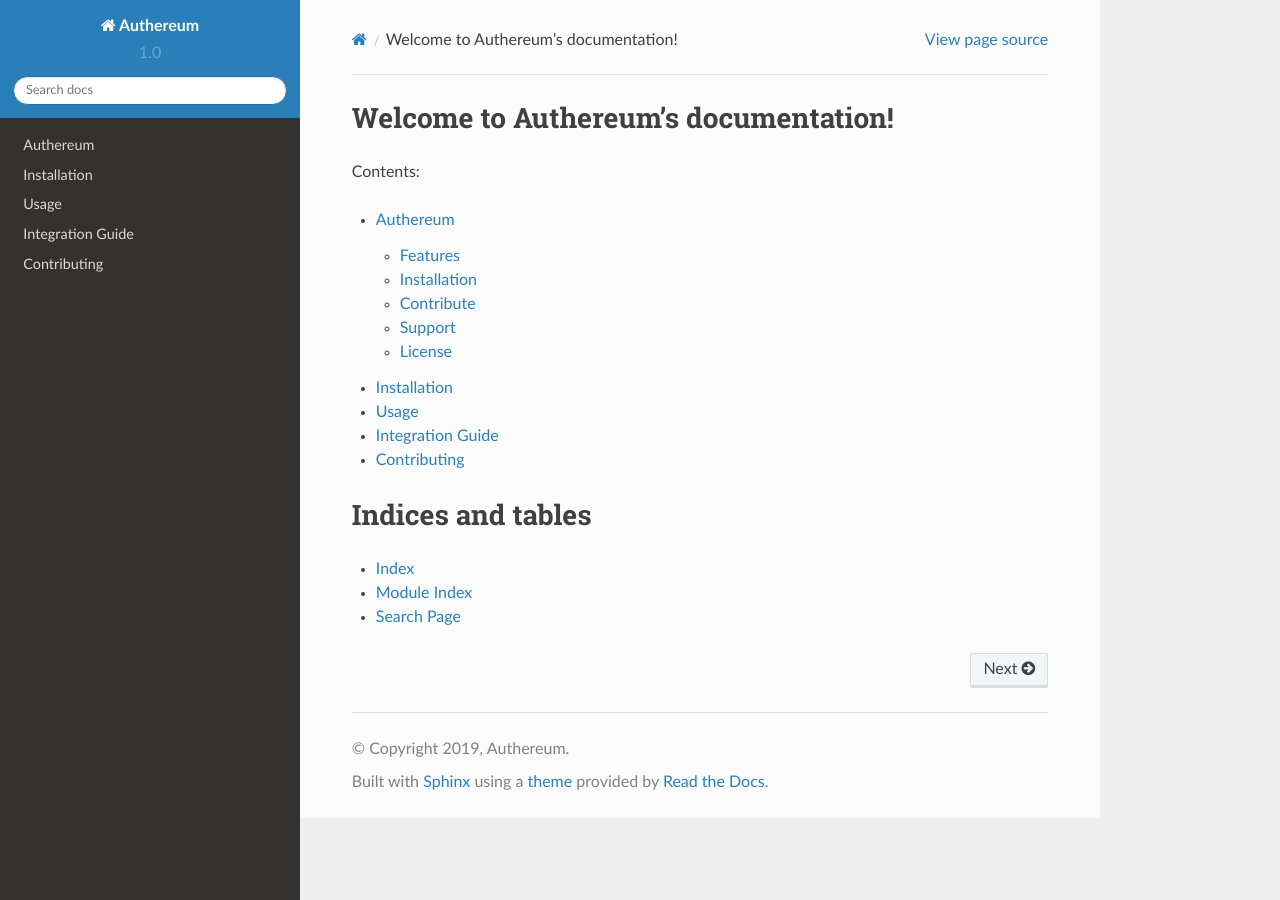
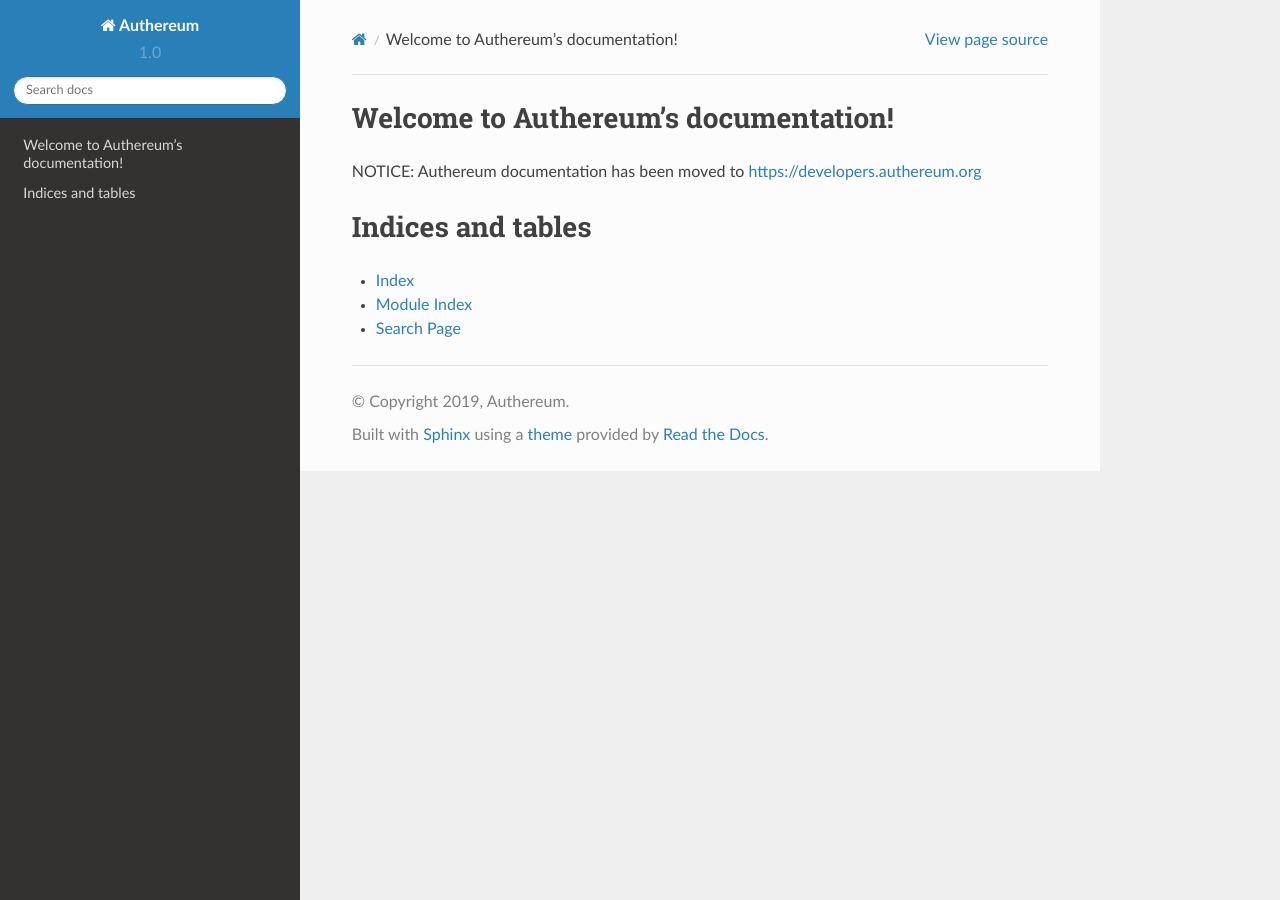
Before and after one commit to authereum/authereum.readthedocs.io, a Sphinx documentation site: the page built from docs/index.rst, in a window 1280 px wide. Built offline with Sphinx 7.4.7 and the Read the Docs theme 2.0.0, drawn with Linux system fonts in a browser that asks for light colours.

Commit message:
Add moved notice

```diff
--- a/docs/index.rst
+++ b/docs/index.rst
@@ -6,19 +6,7 @@
 Welcome to Authereum's documentation!
 ==================================================
 
-Contents:
-
-.. toctree::
-   :maxdepth: 2
-   :glob:
-
-   readme.rst
-   installation.rst
-   usage.rst
-   integration-guide.rst
-   contributing.rst
-
-
+NOTICE: Authereum documentation has been moved to https://developers.authereum.org
 
 Indices and tables
 ==================
```
Also changed, not shown: README.md (+3 -1 lines), docs/contributing.rst (deleted, +0 -8 lines), docs/installation.rst (deleted, +0 -7 lines), docs/integration-guide.rst (deleted, +0 -37 lines), docs/readme.rst (deleted, +0 -47 lines), docs/usage.rst (deleted, +0 -18 lines).
